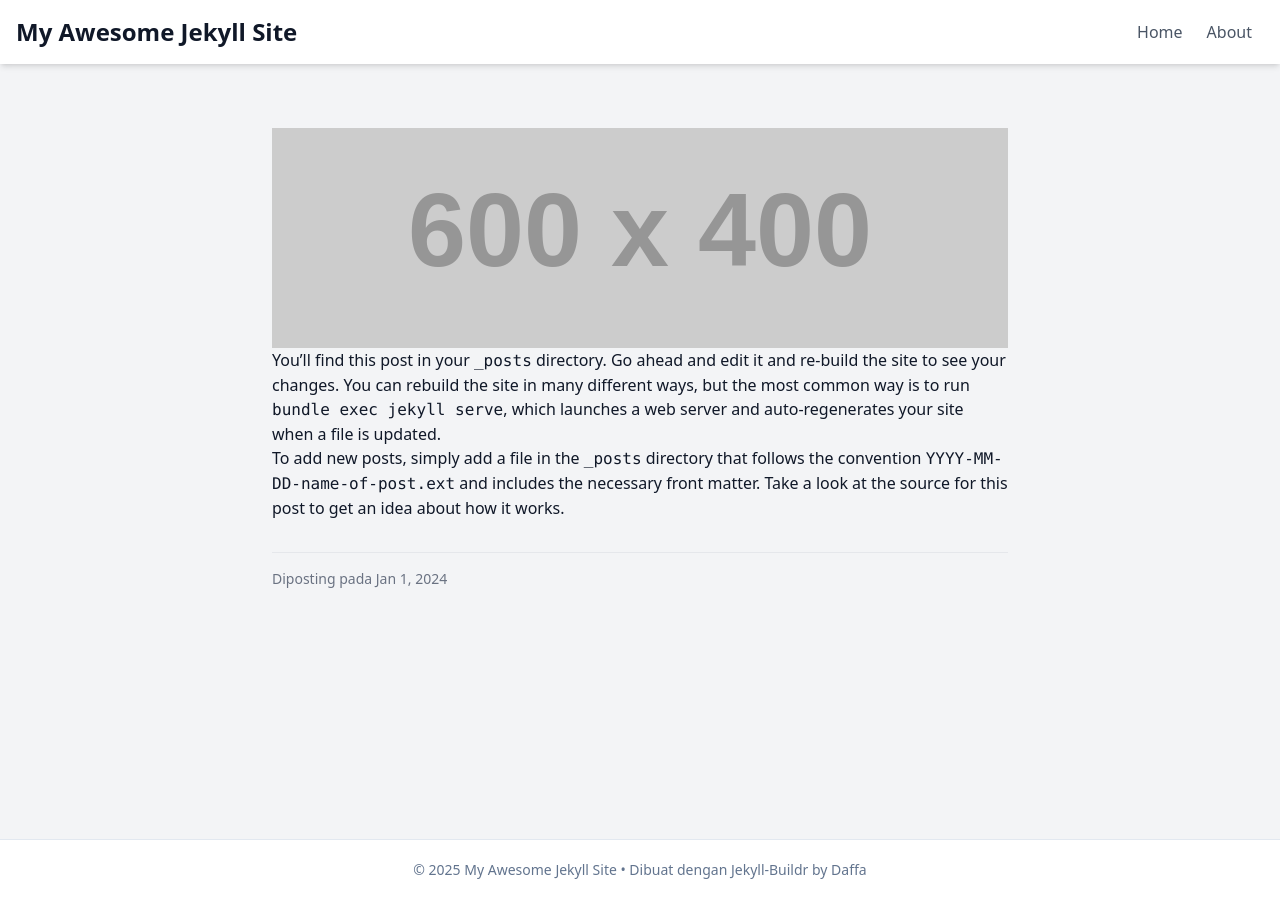
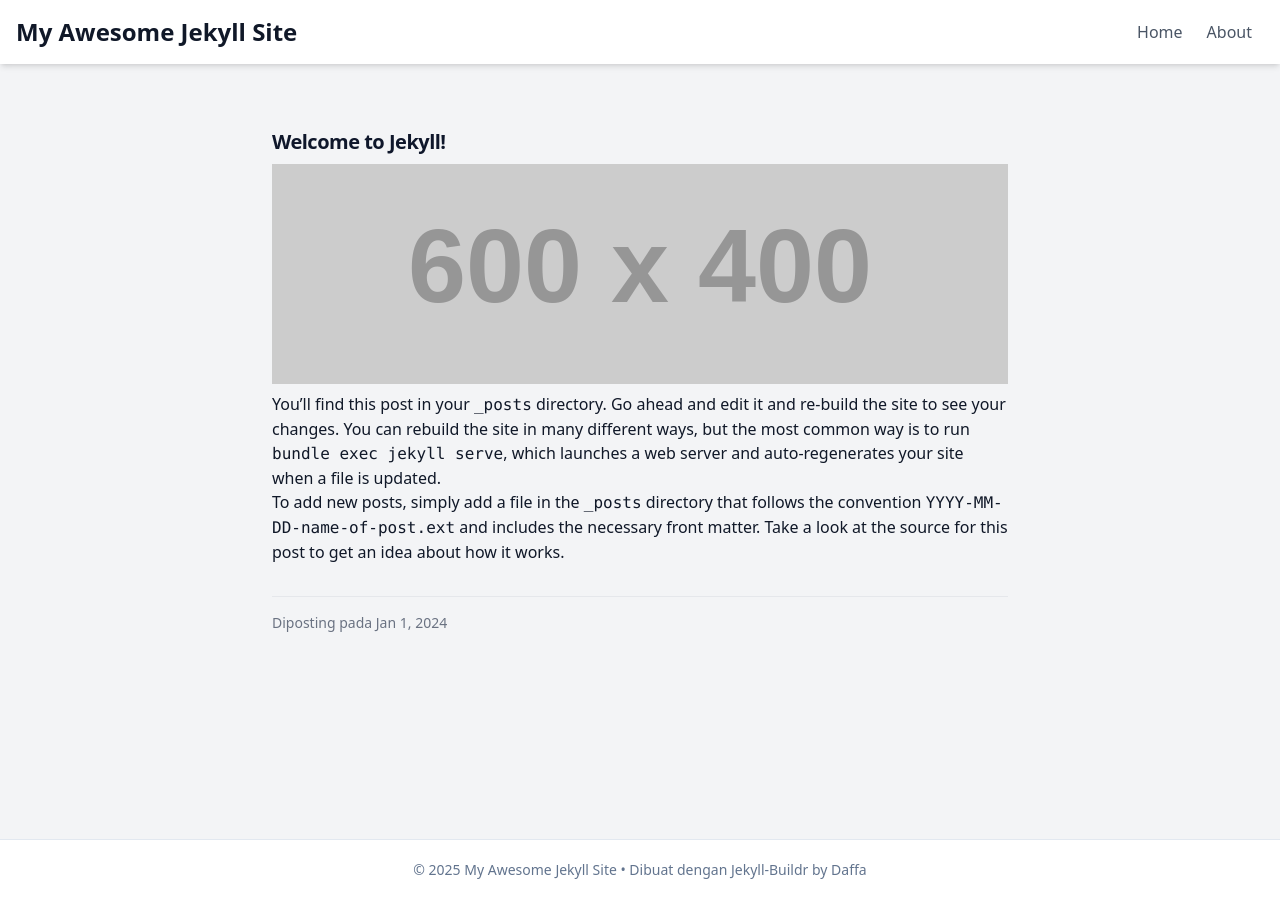
Before and after one commit to daffadevhosting/jekyll-tailwind-boilerplate, a Jekyll site: the page built from _posts/2024-01-01-welcome-to-jekyll.md, in a window 1280 px wide. Built offline with Jekyll 4.4.1, drawn with Linux system fonts in a browser that asks for light colours.

Commit message:
buildr: update post.html

```diff
--- a/_layouts/post.html
+++ b/_layouts/post.html
@@ -2,8 +2,13 @@
 layout: default
 ---
 <article class="post h-entry px-4 py-8 max-w-3xl mx-auto" itemscope itemtype="http://schema.org/BlogPosting">
+
+        <h2 class="mb-2 text-xl font-bold tracking-tight text-slate-900 dark:text-white transition-colors">
+          {{ page.title }}
+        </h2>
+
         <img src="{{ page.image | relative_url }}" alt="{{ page.title }}" class="w-full h-55 object-cover">
-  <div class="post-content e-content prose prose-lg dark:prose-invert" itemprop="articleBody">
+  <div class="post-content e-content prose mt-2 prose-lg dark:prose-invert" itemprop="articleBody">
     {{ content }}
   </div>
 
```
